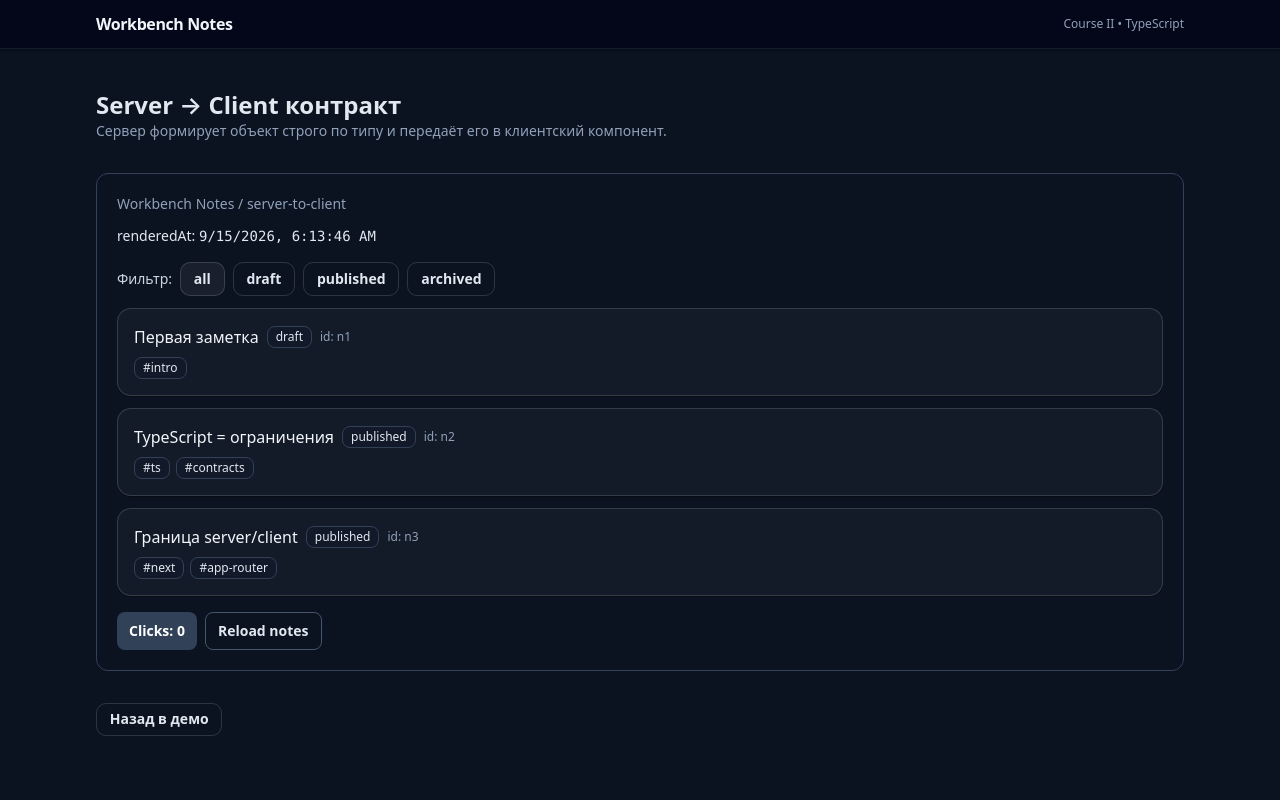
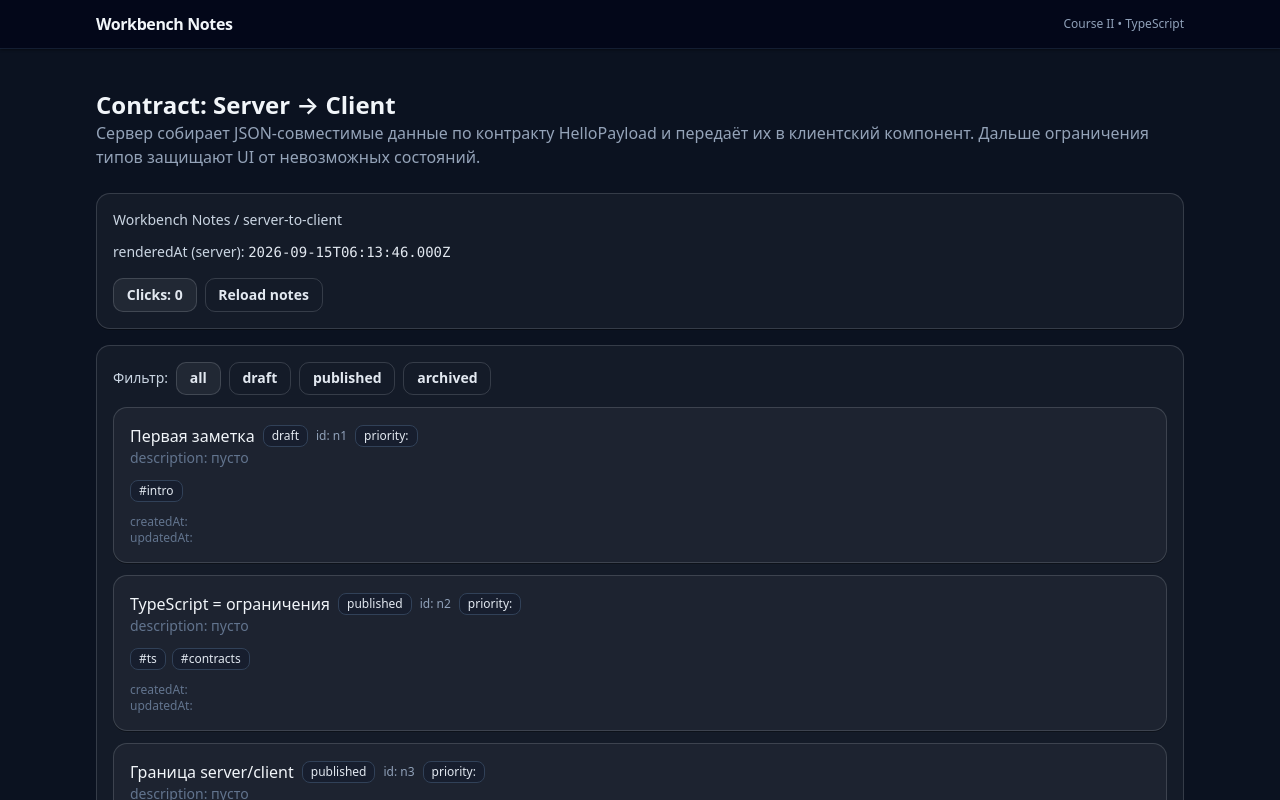
Before and after one commit to AnarAgaev/WorkbenchNotes, a Next.js app: page /demo-contract in a window 1280 px wide. Shown: the top 800 px of the page. Built offline with nearby package versions, Linux system fonts and the light colour scheme.

Commit message:
1.2.4 Типизация данных, сущности и форма данных - update Demo Contract Page

```diff
--- a/src/app/(demo)/demo-contract/HelloClient.tsx
+++ b/src/app/(demo)/demo-contract/HelloClient.tsx
@@ -10,8 +10,7 @@ type Props = {
 	payload: HelloPayload
 }
 
-// Имитирует загрузку данных: иногда возвращает ошибку.
-// Здесь важна не сеть, а состояния UI и контракт данных.
+// Имитируем загрузку: важны состояния UI, а не правильная сеть.
 function fakeLoadNotes(source: DemoNote[]): Promise<DemoNote[]> {
 	return new Promise((resolve, reject) => {
 		window.setTimeout(() => {
@@ -27,14 +26,13 @@ function fakeLoadNotes(source: DemoNote[]): Promise<DemoNote[]> {
 export default function HelloClient({payload}: Props) {
 	const [clicks, setClicks] = useState(0)
 
-	// notes доступны только когда state === "ready"
+	// Loadable: данные доступны только в состоянии ready
 	const [notes, setNotes] = useState<Loadable<DemoNote[]>>({
 		state: 'ready',
 		data: payload.initialNotes,
 	})
 
-	// Фильтр статуса: union ограничивает допустимые значения.
-	// "all" добавлен как отдельный вариант — не смешиваем с DemoNoteStatus.
+	// Фильтр на union-типе, без произвольных строк
 	const [statusFilter, setStatusFilter] = useState<DemoNoteStatus | 'all'>(
 		'all',
 	)
@@ -56,16 +54,13 @@ export default function HelloClient({payload}: Props) {
 		}
 	}
 
-	// TypeScript "ведёт" код: нельзя обратиться к data, если state не ready.
 	function renderNotes(state: Loadable<DemoNote[]>) {
 		switch (state.state) {
 			case 'idle':
-				return (
-					<p className="text-sm text-slate-400">Заметки ещё не загружались.</p>
-				)
+				return <p className="muted">Заметки ещё не загружались.</p>
 
 			case 'loading':
-				return <p className="text-sm text-slate-400">Загрузка…</p>
+				return <p className="muted">Загрузка…</p>
 
 			case 'error':
 				return <p className="text-sm text-red-400">{state.message}</p>
@@ -91,46 +86,67 @@ export default function HelloClient({payload}: Props) {
 								all
 							</button>
 
-							{(['draft', 'published', 'archived'] as const).map((status) => (
+							{(['draft', 'published', 'archived'] as const).map((s) => (
 								<button
-									key={status}
+									key={s}
 									type="button"
 									className={
-										statusFilter === status
-											? 'app-btn'
-											: 'app-btn app-btn-ghost'
+										statusFilter === s ? 'app-btn' : 'app-btn app-btn-ghost'
 									}
-									onClick={() => setStatusFilter(status)}
+									onClick={() => setStatusFilter(s)}
 								>
-									{status}
+									{s}
 								</button>
 							))}
 						</div>
 
 						<ul className="grid gap-3">
-							{filtered.map((note) => (
-								<li key={note.id} className="app-card">
+							{filtered.map((n) => (
+								<li key={n.id} className="app-card">
 									<div className="flex flex-wrap items-center gap-2">
-										<span className="font-medium text-slate-100">
-											{note.title}
+										<div className="font-medium text-slate-100">{n.title}</div>
+
+										<span className="rounded-lg border border-slate-700 bg-slate-900/40 px-2 py-0.5 text-xs text-slate-200">
+											{n.status}
 										</span>
+
+										<span className="text-xs text-slate-400">id: {n.id}</span>
+
 										<span className="rounded-lg border border-slate-700 bg-slate-900/40 px-2 py-0.5 text-xs text-slate-200">
-											{note.status}
-										</span>
-										<span className="text-xs text-slate-400">
-											id: {note.id}
+											priority: {n.priority}
 										</span>
 									</div>
 
-									<div className="mt-2 flex flex-wrap gap-1.5">
-										{note.tags.map((tag) => (
+									{n.description ? (
+										<p className="mt-2 text-sm text-slate-300">
+											{n.description}
+										</p>
+									) : (
+										<p className="mt-2 text-sm text-slate-500">
+											description: пусто
+										</p>
+									)}
+
+									<div className="mt-3 flex flex-wrap gap-1.5">
+										{n.tags.map((t) => (
 											<span
-												key={tag}
+												key={t}
 												className="rounded-lg border border-slate-700 bg-slate-900/40 px-2 py-0.5 text-xs text-slate-200"
 											>
-												#{tag}
+												#{t}
 											</span>
 										))}
+									</div>
+
+									<div className="mt-3 text-xs text-slate-500">
+										<div>
+											createdAt:{' '}
+											<code className="font-mono">{n.createdAt}</code>
+										</div>
+										<div>
+											updatedAt:{' '}
+											<code className="font-mono">{n.updatedAt}</code>
+										</div>
 									</div>
 								</li>
 							))}
@@ -140,25 +156,28 @@ export default function HelloClient({payload}: Props) {
 			}
 
 			default:
-				// Новое состояние без обработки → ошибка компиляции, а не молчаливый баг.
 				return assertNever(state)
 		}
 	}
 
 	return (
-		<section className="rounded-xl border border-slate-700 p-5">
-			<p className="text-sm text-slate-400">{renderedLabel}</p>
+		<section className="space-y-4">
+			<div className="app-card">
+				<div className="text-sm text-slate-300">{renderedLabel}</div>
 
 				<div className="mt-3 text-sm">
-				renderedAt: <code className="font-mono">{payload.renderedAt}</code>
+					<div className="text-slate-300">
+						renderedAt (server):{' '}
+						<code className="font-mono text-slate-200">
+							{payload.renderedAt}
+						</code>
 					</div>
-
-			<div className="mt-4">{renderNotes(notes)}</div>
+				</div>
 
 				<div className="mt-4 flex flex-wrap gap-2">
 					<button
 						type="button"
-					className="rounded-lg bg-slate-700 px-3 py-2 text-sm font-semibold text-white"
+						className="app-btn"
 						onClick={() => setClicks((c) => c + 1)}
 					>
 						Clicks: {clicks}
@@ -166,15 +185,16 @@ export default function HelloClient({payload}: Props) {
 
 					<button
 						type="button"
-					className="rounded-lg border border-slate-600 px-3 py-2 text-sm font-semibold text-slate-200"
+						className="app-btn app-btn-ghost"
 						onClick={reloadNotes}
-					// Ограничение в UI повторяет ограничение типа:
-					// пока loading — повторный запрос невозможен.
 						disabled={notes.state === 'loading'}
 					>
 						Reload notes
 					</button>
 				</div>
+			</div>
+
+			<div className="app-card">{renderNotes(notes)}</div>
 		</section>
 	)
 }
--- a/src/app/(demo)/demo-contract/page.tsx
+++ b/src/app/(demo)/demo-contract/page.tsx
@@ -2,45 +2,35 @@
 import Link from 'next/link'
 import Container from '@/app/components/layout/Container'
 import type {HelloPayload} from '@/demo/contracts'
+import {getNotes} from '@/demo/notesStore'
 import HelloClient from './HelloClient'
 
 export default function DemoContractPage() {
-	// Server Component: здесь готовятся данные.
-	// В Client Component передаётся только сериализуемый объект строго по контракту.
 	const payload: HelloPayload = {
 		appName: 'Workbench Notes',
-		renderedAt: new Date().toLocaleString(),
+		renderedAt: new Date().toISOString(),
 		mode: 'server-to-client',
 
-		initialNotes: [
-			{id: 'n1', title: 'Первая заметка', status: 'draft', tags: ['intro']},
-			{
-				id: 'n2',
-				title: 'TypeScript = ограничения',
-				status: 'published',
-				tags: ['ts', 'contracts'],
-			},
-			{
-				id: 'n3',
-				title: 'Граница server/client',
-				status: 'published',
-				tags: ['next', 'app-router'],
-			},
-		],
+		// Берём готовые демо-данные в полной форме DemoNote
+		// (так контракт всегда совпадает с типовой моделью).
+		initialNotes: getNotes(),
 	}
 
 	return (
 		<Container className="py-10">
-			<div className="flex items-center justify-between gap-4">
-				<h1 className="text-2xl font-semibold">Server → Client контракт</h1>
+			<div className="flex items-center justify-between gap-3">
+				<h1 className="text-2xl font-semibold text-slate-100">
+					Contract: Server → Client
+				</h1>
 			</div>
 
-			<p className="mt-2 text-sm text-slate-400">
-				Сервер формирует объект строго по типу и передаёт его в клиентский
-				компонент.
+			<p className="mt-2 muted">
+				Сервер собирает JSON-совместимые данные по контракту HelloPayload и
+				передаёт их в клиентский компонент. Дальше ограничения типов защищают UI
+				от невозможных состояний.
 			</p>
 
-			<div className="mt-8">
+			<div className="mt-6">
 				<HelloClient payload={payload} />
 			</div>
 
```
Lines whose indentation alone changed are shown as unchanged.
